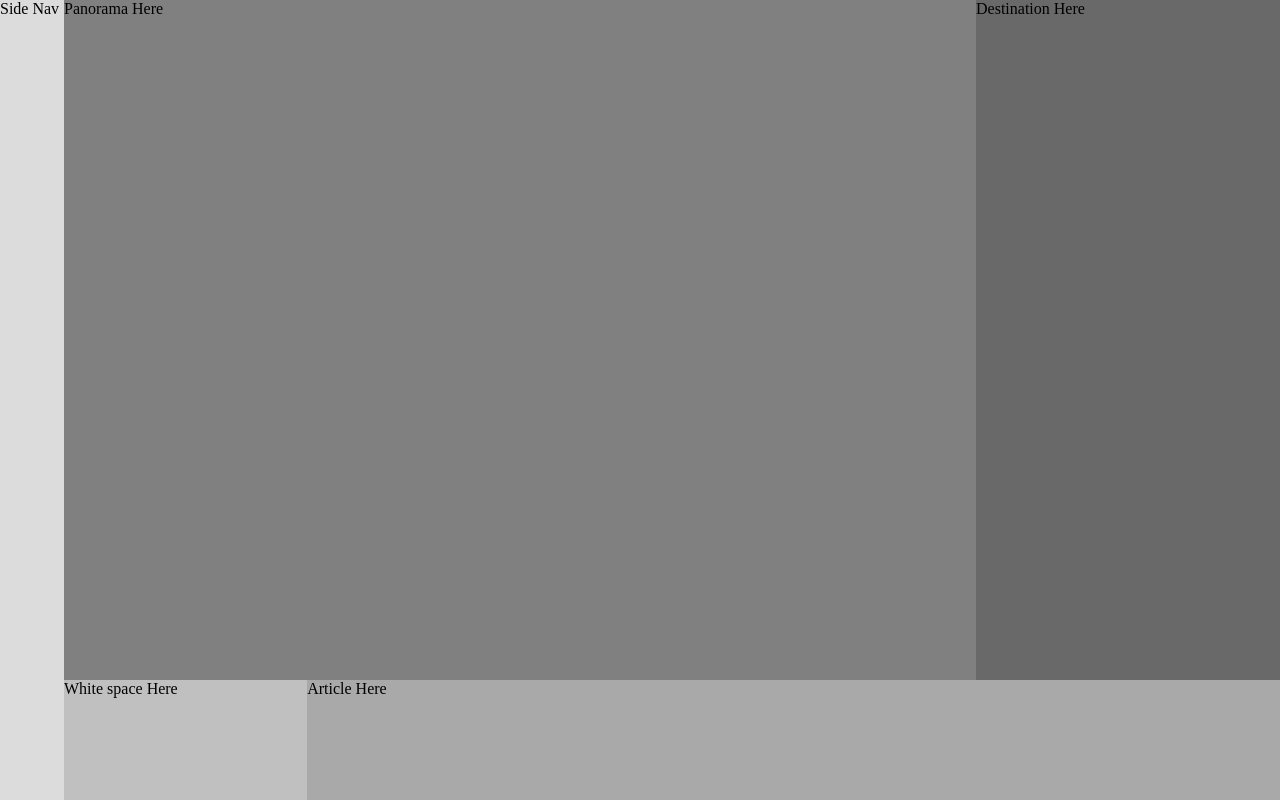
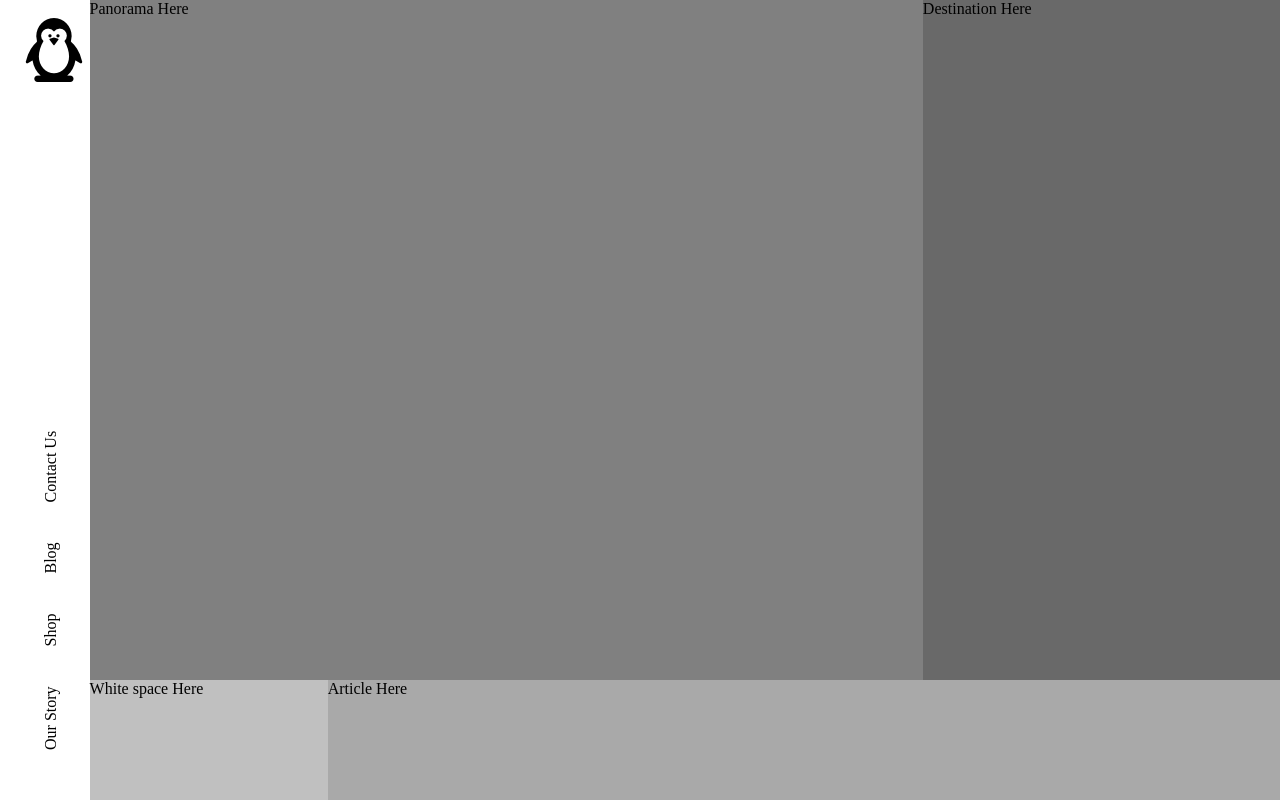
Before and after one commit to lanangwisnugiri/kesato-test, a website built with webpack: page blog.html in a window 1280 px wide. Shown: the top 800 px of the page. Built offline with Linux system fonts and the light colour scheme.

Commit message:
Completed side-navbar

```diff
--- a/assets/styles/_global.scss
+++ b/assets/styles/_global.scss
@@ -4,19 +4,51 @@ body {
 }
 
 .wrapper {
-  .sidenav {
-    // temporary height, just to show the grid
-    min-height: 2440px;
-    width: 5%;
+  .nav-grid {
+    width: 7%;
     float: left;
-    background-color: #dcdcdc;
+    background-color: #ffffff;
+    min-height: auto;
+  }
+
+  .left-nav {
+    width: 100vh;
+    height: 45px;
+    position: fixed;
+    transform-origin: left top;
+    transform: rotate(-90deg) translateX(-100%);
+
+    .nav {
+      margin: 0px 0px 0px 30px;
+      li {
+        list-style: none;
+        margin: 6px 20px;
+        float: left;
+        height: 100%;
+        line-height: 90px;
+        a {
+          text-decoration: none;
+          color: $nav-text-color;
+        }
+        &:hover {
+          border-top: solid 2px #ea3c53;
+        }
+      }
+      .web-logo {
+        float: right;
+        transform: rotate(90deg);
+        img {
+          margin: 20px;
+        }
+      }
+    }
   }
 
   .content {
     h2 {
       align-content: center;
     }
-    width: 95%;
+    width: 93%;
     float: left;
   }
 
@@ -25,14 +57,14 @@ body {
 
     .panorama {
       min-height: 680px;
-      width: 75%;
+      width: 70%;
       float: left;
       background-color: #808080;
     }
 
     .destination {
       min-height: 680px;
-      width: 25%;
+      width: 30%;
       float: left;
       background-color: #696969;
     }
--- a/assets/styles/_variables.scss
+++ b/assets/styles/_variables.scss
@@ -1,3 +1,7 @@
-$font: 'Lato', Arial, Helvetica, sans-serif;
+// Stores re-useable variables
+
+$font: "Lato", Arial, Helvetica, sans-serif;
 $body-color: blue;
 $border-color: red;
+$nav-text-color: black;
+$nav-border-color: #a9a9a9;
--- a/blog.html
+++ b/blog.html
@@ -9,8 +9,25 @@
 <body>
   <div class="wrapper">
 
-    <!-- Side Navigation Bar -->
-    <div class="sidenav">Side Nav</div>
+    <!-- Left Nav Bar -->
+    <div class="left-nav">
+      <div class="nav">
+        <li><a href="#">Our Story</a></li>
+        <li><a href="#">Shop</a></li>
+        <li><a href="blog.html">Blog</a></li>
+        <li><a href="#">Contact Us</a></li>
+        <!-- Website Logo -->
+        <div class="web-logo">
+          <img src="uploads/penguin_1.png" alt="web-logo">
+        </div>
+      </div>
+    </div>
+
+    <!-- Side Navigation Grid -->
+    <div class="nav-grid">
+      <ul class="nav-placeholder">
+      </ul>
+    </div>
 
     <!-- Content -->
     <div class="content">
```
Also changed, not shown: dist/main.bundle.js, uploads/penguin.png (added), uploads/penguin_1.png (added).
